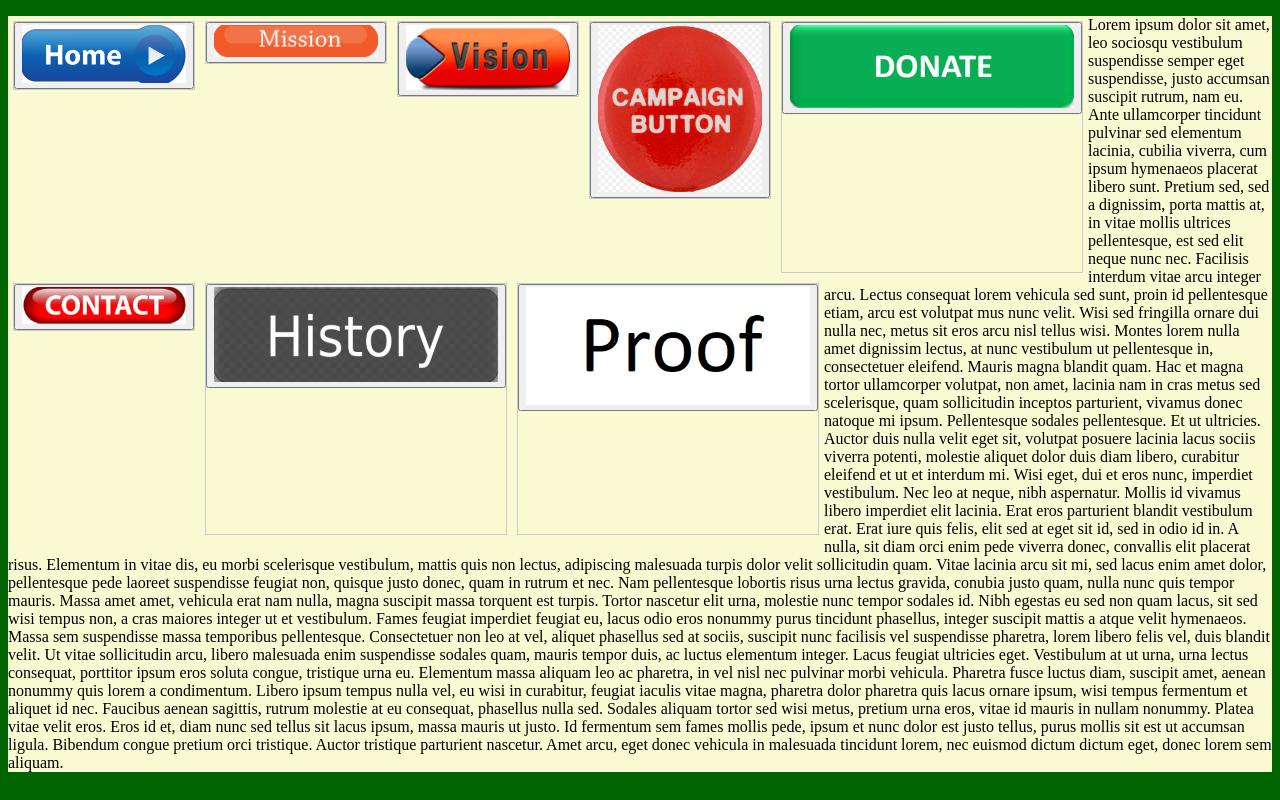
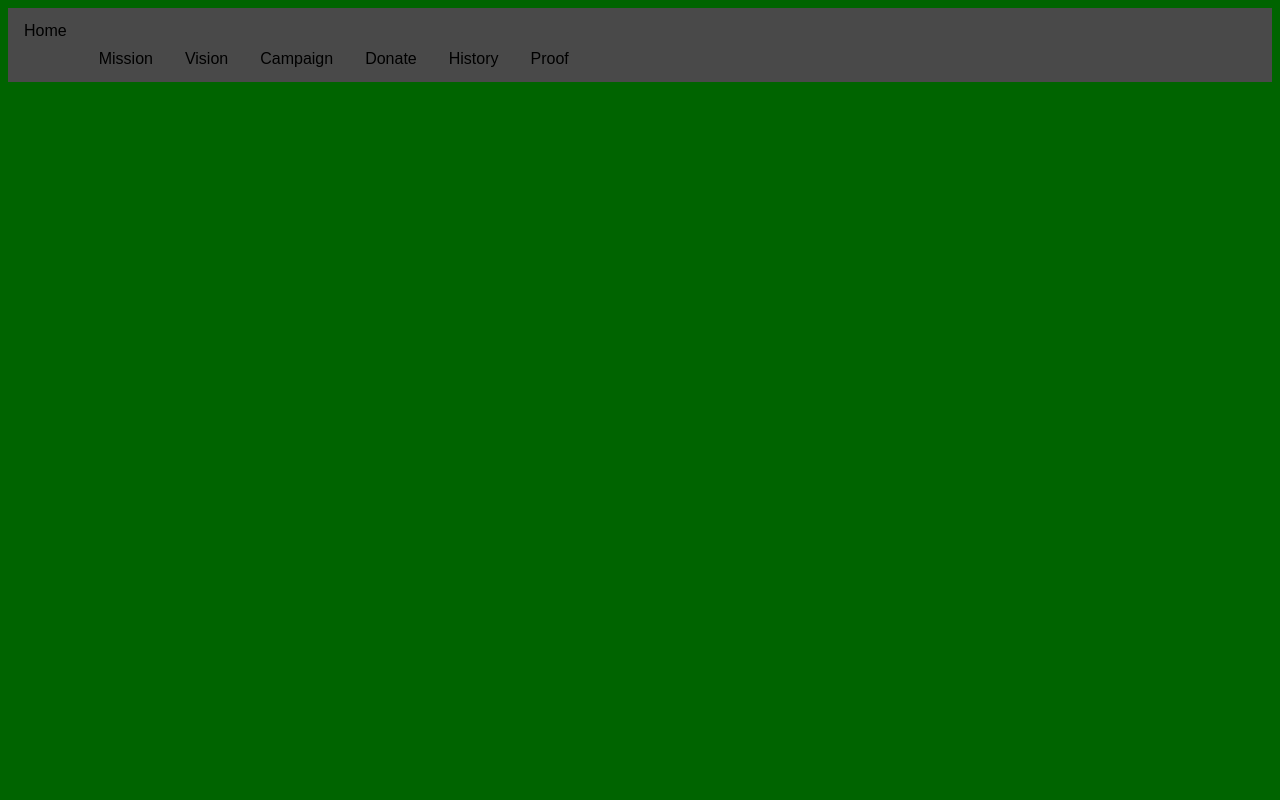
Before and after one commit to saingledue/GretnaLibraryFoundation, a plain HTML site: page GretnaLibraryFoundationWebsite/Index.html in a window 1280 px wide. Drawn offline with Linux system fonts and the light colour scheme.

Commit message:
Some css

```diff
--- a/GretnaLibraryFoundationWebsite/Index.html
+++ b/GretnaLibraryFoundationWebsite/Index.html
@@ -1,51 +1,21 @@
 <!DOCTYPE html>
 <html>
 <head>
-    <script src="Content/index.js"></script>
     <link href="Styles/index.css" rel="stylesheet" />
     <meta charset="utf-8" />
     <title>Hello World</title>
 </head>
 <body>
 
+<ul>
+    <li><a href="Index.html">Home</li>
+    <li><a href="mission.html">Mission</li>
+    <li><a href="vision.html">Vision</li>
+    <li><a href="aboutcampaign.html">Campaign</li>
+    <li><a href="">Donate</li>
+    <li><a href="history.html">History</li>
+    <li><a href="proof.html">Proof</li>
+</ul>
 
-
-    <p id="imagecollection">
-        <div id="homebutton" class="gallery">
-            <button type="button" onclick="GoToHome()"><img src="Images/home.PNG" /></button>
-        </div>
-        <div id="missionbutton" class="gallery">
-            <button type="button" onclick="GoToMission()"><img src="Images/mission.PNG" /></button>
-        </div>
-        <div id="visionbutton" class="gallery">
-            <button type="button" onclick="GoToVision()"><img src="Images/vision.PNG" /></button>
-        </div>
-        <div id="aboutcampaign" class="gallery">
-            <button type="button" onclick="GoToAboutCampaign()"><img src="Images/aboutcampaign.PNG" /></button>
-        </div>
-        <div id="donatebutton" class="gallery">
-            <button type="button" onclick="alert('You donated money!')"><img src="Images/donatebutton.PNG" /></button>
-        </div>
-        <div id="contactbutton" class="gallery">
-            <button type="button" onclick="GoToContact()"><img src="Images/contact.PNG" /></button>
-        </div>
-        <div id="historybutton" class="gallery">
-            <button type="button" onclick="GoToHistory()"><img src="Images/history.PNG" /></button>
-        </div>
-        <div id="proofbutton" class="gallery">
-            <button type="button" onclick="GoToProof()"><img src="Images/proof.PNG" /></button>
-        </div>
-    </p>
-    <p class="paragraph">
-        Lorem ipsum dolor sit amet, leo sociosqu vestibulum suspendisse semper eget suspendisse, justo accumsan suscipit rutrum, nam eu. Ante ullamcorper tincidunt pulvinar sed elementum lacinia, cubilia viverra, cum ipsum hymenaeos placerat libero sunt. Pretium sed, sed a dignissim, porta mattis at, in vitae mollis ultrices pellentesque, est sed elit neque nunc nec. Facilisis interdum vitae arcu integer arcu. Lectus consequat lorem vehicula sed sunt, proin id pellentesque etiam, arcu est volutpat mus nunc velit. Wisi sed fringilla ornare dui nulla nec, metus sit eros arcu nisl tellus wisi. Montes lorem nulla amet dignissim lectus, at nunc vestibulum ut pellentesque in, consectetuer eleifend. Mauris magna blandit quam. Hac et magna tortor ullamcorper volutpat, non amet, lacinia nam in cras metus sed scelerisque, quam sollicitudin inceptos parturient, vivamus donec natoque mi ipsum. Pellentesque sodales pellentesque. Et ut ultricies.
-
-        Auctor duis nulla velit eget sit, volutpat posuere lacinia lacus sociis viverra potenti, molestie aliquet dolor duis diam libero, curabitur eleifend et ut et interdum mi. Wisi eget, dui et eros nunc, imperdiet vestibulum. Nec leo at neque, nibh aspernatur. Mollis id vivamus libero imperdiet elit lacinia. Erat eros parturient blandit vestibulum erat. Erat iure quis felis, elit sed at eget sit id, sed in odio id in. A nulla, sit diam orci enim pede viverra donec, convallis elit placerat risus. Elementum in vitae dis, eu morbi scelerisque vestibulum, mattis quis non lectus, adipiscing malesuada turpis dolor velit sollicitudin quam. Vitae lacinia arcu sit mi, sed lacus enim amet dolor, pellentesque pede laoreet suspendisse feugiat non, quisque justo donec, quam in rutrum et nec. Nam pellentesque lobortis risus urna lectus gravida, conubia justo quam, nulla nunc quis tempor mauris. Massa amet amet, vehicula erat nam nulla, magna suscipit massa torquent est turpis. Tortor nascetur elit urna, molestie nunc tempor sodales id.
-
-        Nibh egestas eu sed non quam lacus, sit sed wisi tempus non, a cras maiores integer ut et vestibulum. Fames feugiat imperdiet feugiat eu, lacus odio eros nonummy purus tincidunt phasellus, integer suscipit mattis a atque velit hymenaeos. Massa sem suspendisse massa temporibus pellentesque. Consectetuer non leo at vel, aliquet phasellus sed at sociis, suscipit nunc facilisis vel suspendisse pharetra, lorem libero felis vel, duis blandit velit. Ut vitae sollicitudin arcu, libero malesuada enim suspendisse sodales quam, mauris tempor duis, ac luctus elementum integer. Lacus feugiat ultricies eget.
-
-        Vestibulum at ut urna, urna lectus consequat, porttitor ipsum eros soluta congue, tristique urna eu. Elementum massa aliquam leo ac pharetra, in vel nisl nec pulvinar morbi vehicula. Pharetra fusce luctus diam, suscipit amet, aenean nonummy quis lorem a condimentum. Libero ipsum tempus nulla vel, eu wisi in curabitur, feugiat iaculis vitae magna, pharetra dolor pharetra quis lacus ornare ipsum, wisi tempus fermentum et aliquet id nec. Faucibus aenean sagittis, rutrum molestie at eu consequat, phasellus nulla sed. Sodales aliquam tortor sed wisi metus, pretium urna eros, vitae id mauris in nullam nonummy. Platea vitae velit eros. Eros id et, diam nunc sed tellus sit lacus ipsum, massa mauris ut justo. Id fermentum sem fames mollis pede, ipsum et nunc dolor est justo tellus, purus mollis sit est ut accumsan ligula. Bibendum congue pretium orci tristique. Auctor tristique parturient nascetur. Amet arcu, eget donec vehicula in malesuada tincidunt lorem, nec euismod dictum dictum eget, donec lorem sem aliquam.
-    </p>
-    <!--Home | Mission | Vision | About Campaign Donate | Contact|
-    Get Involved as static buttons at the top of page-->
 </body>
 </html>
--- a/GretnaLibraryFoundationWebsite/Styles/index.css
+++ b/GretnaLibraryFoundationWebsite/Styles/index.css
@@ -7,47 +7,39 @@ html {
 body {
     background-color: lightgoldenrodyellow;
 }
-#imagecollection {
-    display: block;
-    margin-left: auto;
-    margin-right: auto;
-    width: 50%;
+
+ul {
+    list-style-type: none;
+    margin: 0;
+    padding: 0;
+    overflow: hidden;
+    background-color: #494949;
 }
-#historybutton {
-    width: 300px;
-    height: 250px;
-    float: right;
-}
-#donatebutton{
-    width: 300px;
-    height: 250px;
-    position: center;
-}
-#proofbutton {
-    width: 300px;
-    height: 250px;
+
+li {
     float: left;
 }
-#test{
-    font-weight: bold;
-}
-#historybutton{
-    float:left;
+
+    li a {
+        display: block;
+        color: Black;
+        text-align: center;
+        padding: 14px 16px;
+        text-decoration: none;
+        font-family: Arial;
+    }
+
+.active {
+    display: block;
+    color: white;
+    text-align: center;
+    padding: 14px 16px;
+    text-decoration: none;
+    font-family: Arial;
+    border-style: solid;
+    border-width: 2px;
 }
 
-
-div.gallery {
-    margin: 5px;
-    border: 1px solid #ccc;
-    float: left;
-    width: 180px;
+li a:hover {
+    background-color: #d34200;
 }
-    div.gallery img {
-        width: 100%;
-        height: auto;
-    }
-
-div.desc {
-    padding: 15px;
-    text-align: center;
-}
```
Also changed, not shown: GretnaLibraryFoundationWebsite/obj/Debug/GretnaLibraryFoundationWebsite.csproj.FileListAbsolute.txt, 9 other files.
